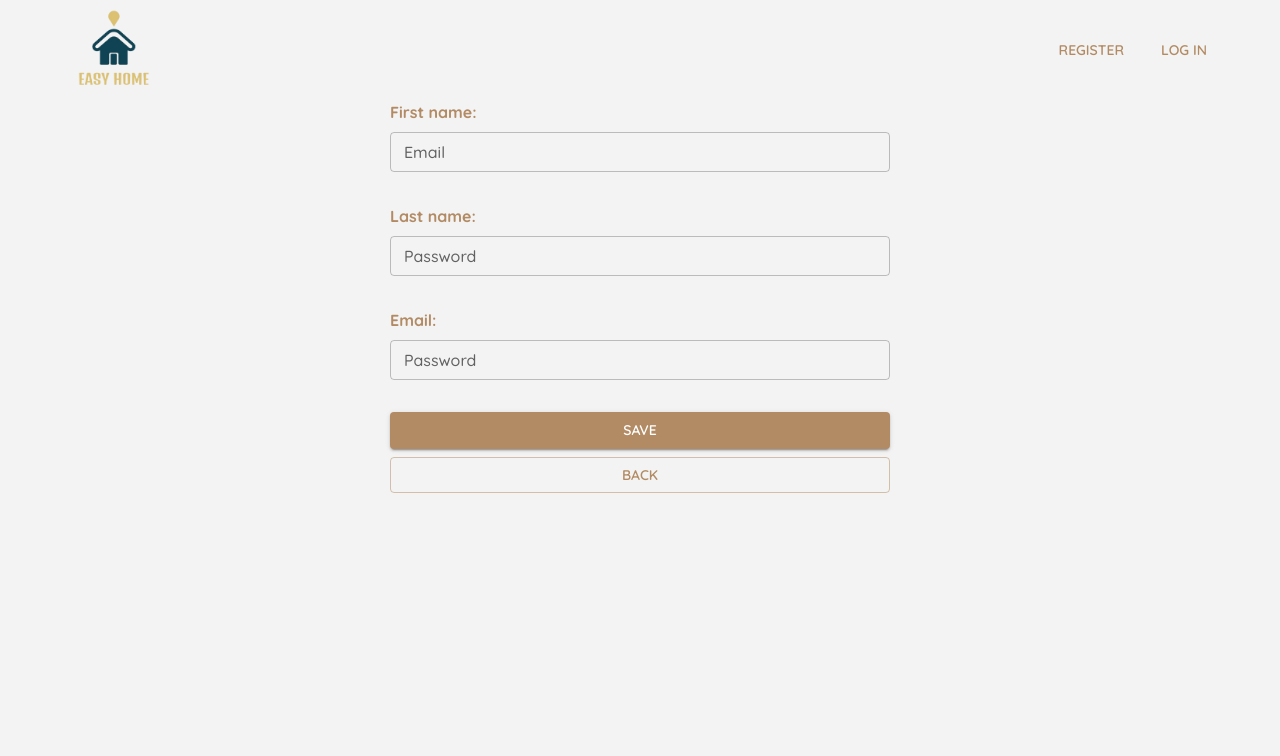
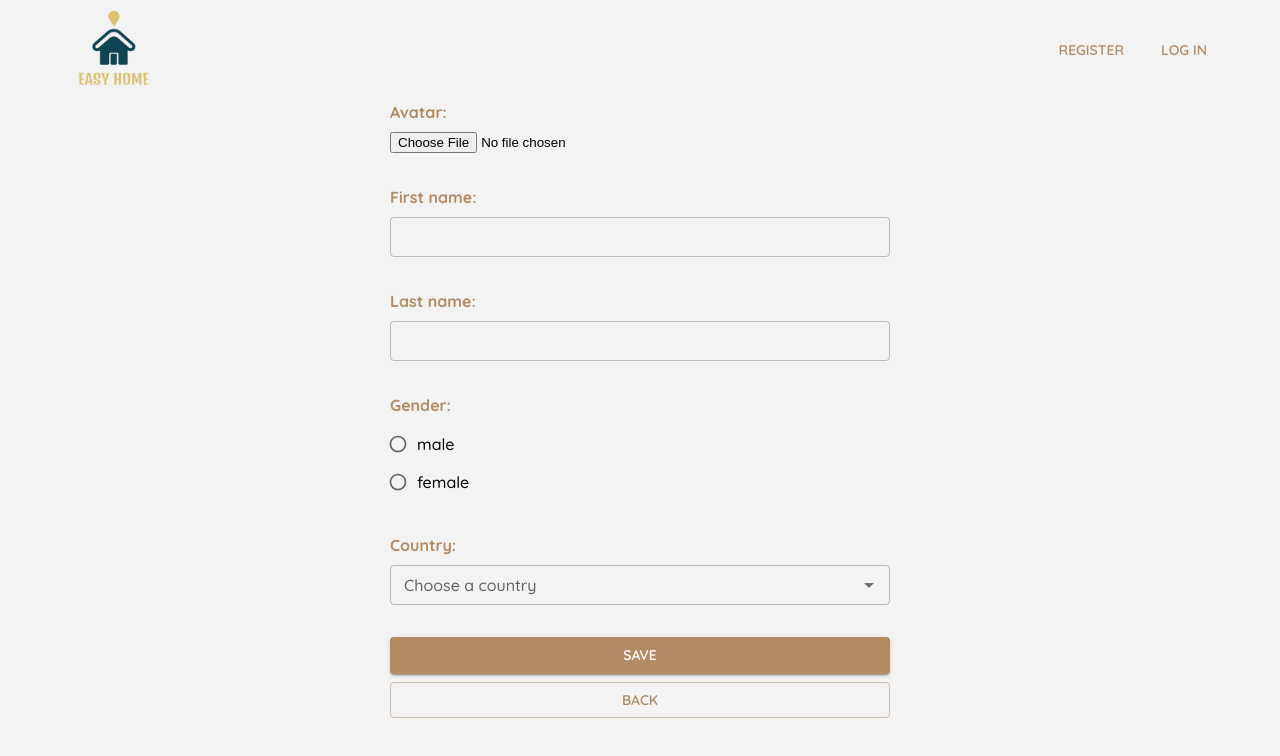
Before and after one commit to hao-phan-ocl/easyhome, a Next.js app in the folder client/: page /account/account-info in a window 1280 px wide. Shown: the top 756 px of the page. Built offline with nearby package versions, Linux system fonts and the light colour scheme; no server answers; sample sign-in values are in the browser's storage.

Commit message:
add profile form & upoad avatar feature

```diff
--- a/client/axios/requests.ts
+++ b/client/axios/requests.ts
@@ -15,6 +15,8 @@ type ApiTypes =
   | 'google'
   | 'set-role'
   | 'upload'
+  | 'update-profile'
+  | 'upload-avatar'
 
 type IdType = string
 
--- a/client/components/Layout.tsx
+++ b/client/components/Layout.tsx
@@ -9,7 +9,6 @@ import {
   setSnackBarSuccess,
 } from '../redux/features/popUpSlice'
 import NavBar from './Nav/NavBar'
-import SubNav from './Nav/SubNav'
 
 type Props = {
   children?: ReactNode
--- a/client/components/Table/TableHead.tsx
+++ b/client/components/Table/TableHead.tsx
@@ -8,7 +8,7 @@ import {
 import MuiTableHead from '@mui/material/TableHead'
 
 export default function TableHead() {
-  const headers = ['First name', 'Last name', 'Email', 'Role', '']
+  const headers = ['Photo', 'First name', 'Last name', 'Email', 'Role', '']
 
   const StyledTableCell = styled(TableCell)(({ theme }) => ({
     [`&.${tableCellClasses.head}`]: {
--- a/client/components/button/GoogleLoginBtn.tsx
+++ b/client/components/button/GoogleLoginBtn.tsx
@@ -20,7 +20,7 @@ export default function GoogleLogin() {
     if (newWindow) {
       // setInterval for every 0.5s until newWindow is closed
       let timer: NodeJS.Timer = setInterval(() => {
-        if (newWindow.closed) {
+        if (newWindow.closed && localStorage.getItem('accessToken')) {
           dispatch(loginSuccess())
           dispatch(getProfile())
           router.push('/account')
--- a/client/components/form/CreateRoom/CreateRoomForm.tsx
+++ b/client/components/form/CreateRoom/CreateRoomForm.tsx
@@ -108,8 +108,6 @@ export default function CreateRoomForm() {
             },
           },
         )
-
-        console.log(newRoom)
       }
     } catch (error) {
       console.log(error)
--- a/client/next.config.js
+++ b/client/next.config.js
@@ -2,7 +2,7 @@
 const nextConfig = {
   reactStrictMode: true,
   images: {
-    domains: ['localhost:5000'],
+    domains: ['localhost:5000', 'flagcdn.com', 'upload.wikimedia.org'],
   },
 }
 
--- a/client/pages/account/account-info.tsx
+++ b/client/pages/account/account-info.tsx
@@ -1,72 +1,130 @@
 import { useRouter } from 'next/router'
-import { Button, Divider, Stack, TextField, Typography } from '@mui/material'
+import { useEffect, useState } from 'react'
+import {
+  Autocomplete,
+  Button,
+  FormControlLabel,
+  Radio,
+  RadioGroup,
+  Stack,
+  TextField,
+  Typography,
+} from '@mui/material'
 import { Controller, useForm } from 'react-hook-form'
 import { yupResolver } from '@hookform/resolvers/yup'
+import { DatePicker, LocalizationProvider } from '@mui/x-date-pickers'
+import { AdapterDateFns } from '@mui/x-date-pickers/AdapterDateFns'
+import Image from 'next/image'
+import axios from 'axios'
 import * as yup from 'yup'
 
-import { useAppDispatch } from '../../hooks/hooks'
+import { useAppDispatch, useAppSelector } from '../../hooks/hooks'
 import instance from '../../axios/instance'
 import { request } from '../../axios/requests'
 import { getProfile, loginSuccess } from '../../redux/features/authSlice'
 import AuthCheck from '../../components/AuthCheck'
+import { Country } from '../../types/schemas'
 
-type LoginFormData = {
+type ProfileForm = {
   firstName: string
   lastName: string
-  email: string
+  gender: string
+  country: string
+  avatar: FileList | string
 }
 
 const schema = yup
   .object({
-    email: yup.string().email().required(),
-    password: yup.string().required(),
+    firstName: yup.string().required(),
+    lastName: yup.string().required(),
   })
   .required()
 
 export default function AccountInfo() {
+  const { user } = useAppSelector((state) => state.auth)
   const router = useRouter()
-  const dispatch = useAppDispatch()
+  const [countries, setCountries] = useState<Country[]>([])
+
   const {
     control,
     handleSubmit,
+    register,
     setError,
+    reset,
     formState: { errors },
-  } = useForm<LoginFormData>({
+  } = useForm<ProfileForm>({
     mode: 'onBlur',
     defaultValues: {
-      firstName: '',
-      lastName: '',
-      email: '',
+      firstName: user?.firstName ?? '',
+      lastName: user?.lastName ?? '',
+      gender: user?.gender ?? '',
+      country: user?.country ?? '',
     },
     resolver: yupResolver(schema),
   })
 
-  async function onSubmit(data: LoginFormData) {
-    // try {
-    //   const res = await instance.post(request('login', 'local'), {
-    //     email: data.email,
-    //     firstName: data.firstName,
-    //     lastName: data.lastName,
-    //   })
-    //   if (res.status === 201) {
-    //     const { user, access_token } = res.data
-    //     localStorage.setItem('accessToken', access_token)
-    //     dispatch(loginSuccess())
-    //     dispatch(getProfile())
-    //     router.push('/account')
-    //   }
-    // } catch (error: any) {
-    //   const message = error.response?.data.message
-    //   if (message.includes('email')) setError('email', { message: message })
-    //   if (message.includes('password'))
-    //     setError('password', { message: message })
-    // }
+  useEffect(() => {
+    if (user) reset(user) // reset form defaulValues when refreshing page
+
+    async function getCountries() {
+      const res = await axios.get('https://restcountries.com/v3.1/all')
+      setCountries(res.data)
+    }
+
+    getCountries()
+  }, [reset, user])
+
+  async function onSubmit(data: ProfileForm) {
+    try {
+      const res = await instance.put(
+        request('users', 'update-profile', user?._id),
+        {
+          firstName: data.firstName,
+          lastName: data.lastName,
+          country: data.country,
+          gender: data.gender,
+        },
+      )
+
+      let uploadAvatar
+      if (typeof data.avatar !== 'string') {
+        const formData = new FormData()
+        formData.append('image', data.avatar[0])
+
+        uploadAvatar = await instance.put(
+          request('users', 'upload-avatar', user?._id),
+          formData,
+          {
+            headers: {
+              'Content-Type': 'multipart/form-data',
+            },
+          },
+        )
+      }
+      if (res.status === 200 || uploadAvatar?.status === 200) {
+        router.push('/account')
+      }
+    } catch (error: any) {
+      console.log(error)
+    }
   }
 
   return (
     <AuthCheck>
       <form onSubmit={handleSubmit(onSubmit)}>
         <Stack gap={4} maxWidth="500px" m="auto">
+          <Stack gap={1}>
+            <Typography color="primary" fontWeight={700}>
+              Avatar:
+            </Typography>
+            <input
+              {...register('avatar')}
+              accept="image/*"
+              type="file"
+              title="Upload file"
+              name="avatar"
+            />
+          </Stack>
           <Stack gap={1}>
             <Typography color="primary" fontWeight={700}>
               First name:
@@ -78,7 +136,6 @@ export default function AccountInfo() {
                 <TextField
                   {...field}
                   error={Boolean(errors.firstName)}
-                  label="Email"
                   helperText={errors.firstName?.message}
                   size="small"
                 />
@@ -96,9 +153,7 @@ export default function AccountInfo() {
                 <TextField
                   {...field}
                   error={Boolean(errors.lastName)}
-                  label="Password"
                   helperText={errors.lastName?.message}
-                  type="password"
                   size="small"
                 />
               )}
@@ -106,21 +161,89 @@ export default function AccountInfo() {
           </Stack>
           <Stack gap={1}>
             <Typography color="primary" fontWeight={700}>
-              Email:
+              Gender:
             </Typography>
             <Controller
-              name="email"
+              name="gender"
               control={control}
               render={({ field }) => (
-                <TextField
+                <RadioGroup
                   {...field}
-                  error={Boolean(errors.email)}
-                  label="Password"
-                  helperText={errors.email?.message}
-                  type="password"
-                  size="small"
+                  sx={{
+                    width: '100%',
+                  }}
+                >
+                  <FormControlLabel
+                    value={'male'}
+                    control={<Radio size="small" />}
+                    label="male"
+                  />
+                  <FormControlLabel
+                    value={'female'}
+                    control={<Radio size="small" />}
+                    label="female"
+                  />
+                </RadioGroup>
+              )}
+            />
+          </Stack>
+          {/* <Stack gap={1}>
+            <Typography color="primary" fontWeight={700}>
+              Birthdate:
+            </Typography>
+            <LocalizationProvider dateAdapter={AdapterDateFns}>
+              <Controller
+                name="dob"
+                render={({ field }) => (
+                  <DatePicker
+                    {...field}
+                    inputFormat="yyyy/MM/dd"
+                    renderInput={(params) => (
+                      <TextField {...params} size="small" />
+                    )}
+                  />
+                )}
+                control={control}
+              />
+            </LocalizationProvider>
+          </Stack> */}
+          <Stack gap={1}>
+            <Typography color="primary" fontWeight={700}>
+              Country:
+            </Typography>
+            <Controller
+              name="country"
+              render={({ field: { onChange, value } }) => (
+                <Autocomplete
+                  onChange={(_, data) => {
+                    onChange(data?.name.common)
+                    console.log(value)
+                  }}
+                  options={countries}
+                  autoHighlight
+                  getOptionLabel={(option) => option.name.common}
+                  renderOption={(props, option) => (
+                    <Stack direction="row" component="li" gap={2} {...props}>
+                      <Image
+                        loading="lazy"
+                        width={25}
+                        height={20}
+                        src={option.flags.svg}
+                        alt="flag"
+                      />
+                      {option.name.common} ({option.altSpellings[0]})
+                    </Stack>
+                  )}
+                  renderInput={(params) => (
+                    <TextField
+                      {...params}
+                      label="Choose a country"
+                      size="small"
+                    />
+                  )}
                 />
               )}
+              control={control}
             />
           </Stack>
           <Stack gap={1}>
```
Also changed, not shown: client/components/Table/TableBody.tsx (+16 -0 lines), client/pages/account/index.tsx (+30 -2 lines), client/types/schemas.ts (+13 -0 lines), client/public/gray-avatar.jpg (added).
